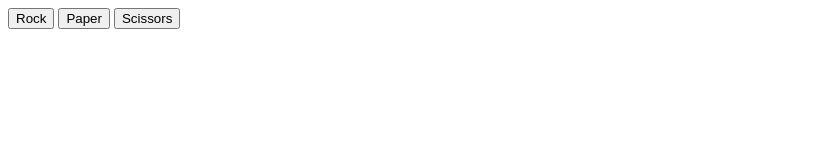
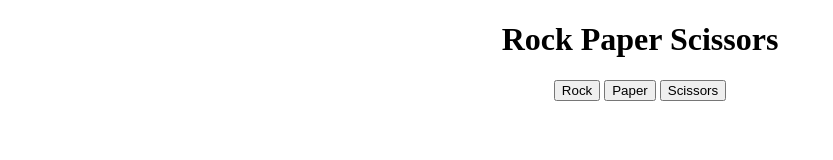
Before and after one commit to wuliuqi30/rock-paper-scissors, a plain HTML site: page index.html in a window 1280 px wide. Shown: the whole page, without its empty margins (0-833 px from the left). Drawn offline with Linux system fonts and the light colour scheme.

Commit message:
Align and add title

```diff
--- a/index.html
+++ b/index.html
@@ -7,7 +7,8 @@
     <title>Document</title>
 </head>
 
-<body>
+<body style = "text-align:center;">
+    <h1>Rock Paper Scissors</h1>
     <div id="buttonContainer">
         <button id="rock">Rock</button>
         <button id="paper">Paper</button>
```
